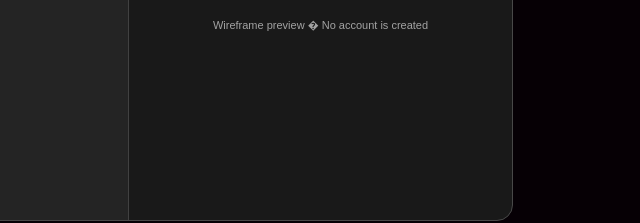
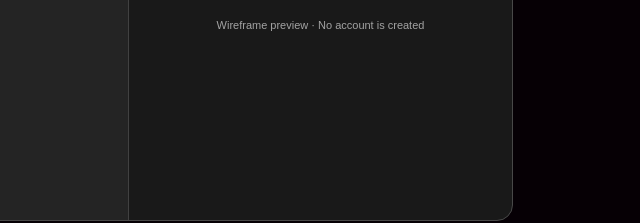
Before and after one commit to jarmanarnar/wirecoin, a website: page index.html in a window 1280 px wide. Both pictures are taken after a click on the button "Sign In". Shown: the part 500-723 px from the top of the page, 511-1151 px from the left. Drawn offline with Linux system fonts and the light colour scheme.

Commit message:
Preserve preview separator across text encodings

```diff
--- a/index.html
+++ b/index.html
@@ -146,7 +146,7 @@
             </div>
           </div>
           <p class="auth-feedback" id="auth-feedback" role="status"></p>
-          <p class="auth-preview-note">Wireframe preview � No account is created</p>
+          <p class="auth-preview-note">Wireframe preview &middot; No account is created</p>
         </div>
       </section>
     </div>
```
